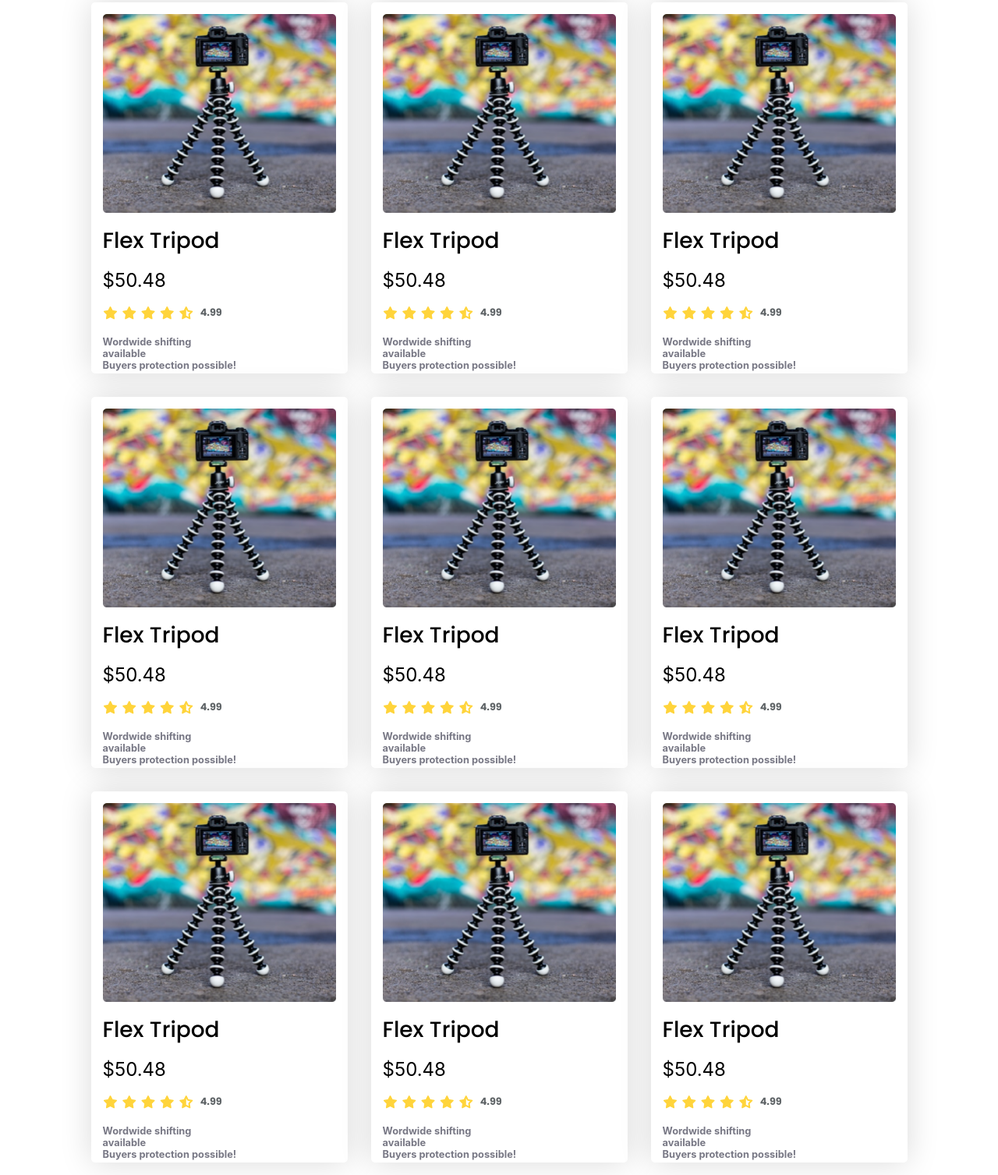
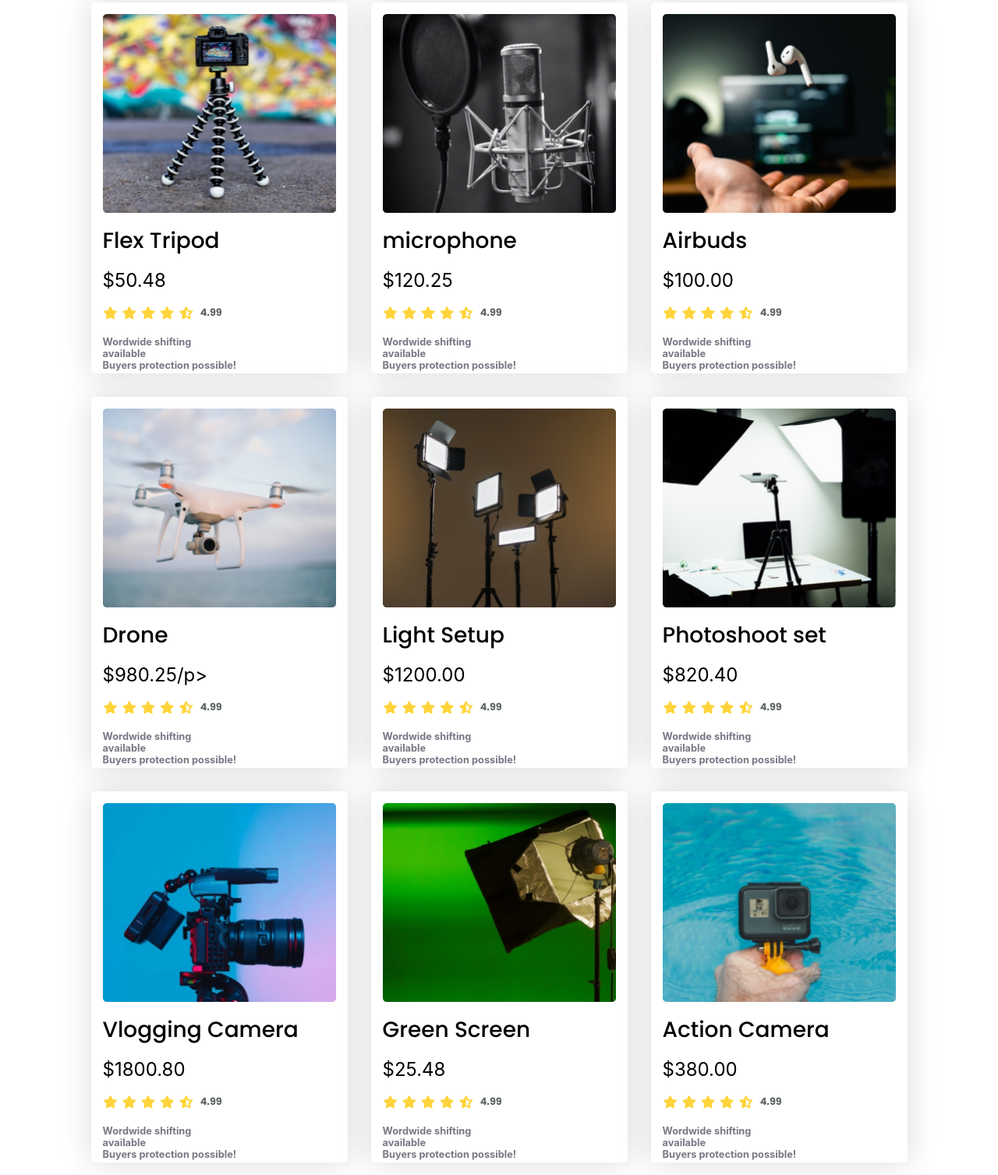
Before and after one commit to AforArdi/influence-gear, a plain HTML site: page index.html in a window 1280 px wide. Shown: the part 993-2500 px from the top of the page at 78% size. Drawn offline with Linux system fonts and the light colour scheme.

Commit message:
product updated, fully mobile responsive, but a light bug remain in footer section(right side)

```diff
--- a/css/style.css
+++ b/css/style.css
@@ -29,6 +29,7 @@
     padding: 0;
     box-sizing: border-box;
     list-style: none;
+    /* outline: 1px solid red; */
 }
 
 /* shared styles */
@@ -338,6 +339,7 @@ footer{
     }
 
     #featured{
+        margin-top: 50px;
         margin-bottom: 50px;
     }
     #featured .featured-container{
@@ -359,11 +361,17 @@ footer{
         width: 100%;
         text-align: center;
     }
+    /* .featured-pic img{
+        max-width: 300px;
+        width: 100%;
+    } */
     .featured-pic img{
-        width: 300px;
+        width: 100%;
+        max-width: 300px;
+        height: auto;
+        display: block;
     }
 
     footer{
-
     }
 }
--- a/index.html
+++ b/index.html
@@ -108,9 +108,9 @@
             </div>
 
             <div class="card display-flex">
-                <img src="./images/tripod.png" alt="">
-                <h3>Flex Tripod</h3>
-                <p class="price inter-font">&dollar;50.48</p>
+                <img src="./images/mic.png" alt="">
+                <h3>microphone</h3>
+                <p class="price inter-font">&dollar;120.25</p>
 
                 <div class="rating display-flex">
                     <div class="rating-star">
@@ -128,9 +128,9 @@
             </div>
 
             <div class="card display-flex">
-                <img src="./images/tripod.png" alt="">
-                <h3>Flex Tripod</h3>
-                <p class="price inter-font">&dollar;50.48</p>
+                <img src="./images/airpod.png" alt="">
+                <h3>Airbuds</h3>
+                <p class="price inter-font">&dollar;100.00</p>
 
                 <div class="rating display-flex">
                     <div class="rating-star">
@@ -148,9 +148,9 @@
             </div>
 
             <div class="card display-flex">
-                <img src="./images/tripod.png" alt="">
-                <h3>Flex Tripod</h3>
-                <p class="price inter-font">&dollar;50.48</p>
+                <img src="./images/drone.png" alt="">
+                <h3>Drone</h3>
+                <p class="price inter-font">&dollar;980.25/p>
 
                 <div class="rating display-flex">
                     <div class="rating-star">
@@ -168,28 +168,9 @@
             </div>
 
             <div class="card display-flex">
-                <img src="./images/tripod.png" alt="">
-                <h3>Flex Tripod</h3>
-                <p class="price inter-font">&dollar;50.48</p>
-
-                <div class="rating display-flex">
-                    <div class="rating-star">
-                        <i class="fa-solid fa-star" style="color: #FFD43B;"></i>
-                        <i class="fa-solid fa-star" style="color: #FFD43B;"></i>
-                        <i class="fa-solid fa-star" style="color: #FFD43B;"></i>
-                        <i class="fa-solid fa-star" style="color: #FFD43B;"></i>
-                        <i class="fa-solid fa-star-half-stroke" style="color: #FFD43B;"></i>
-                    </div>
-                    <p class="rating-number">4.99</p>
-                </div>
-
-                <p class="text-secondary inter-font">Wordwide shifting <br>available <br>
-                Buyers protection possible!</p>
-            </div>
-            <div class="card display-flex">
-                <img src="./images/tripod.png" alt="">
-                <h3>Flex Tripod</h3>
-                <p class="price inter-font">&dollar;50.48</p>
+                <img src="./images/lights.png" alt="">
+                <h3>Light Setup</h3>
+                <p class="price inter-font">&dollar;1200.00</p>
 
                 <div class="rating display-flex">
                     <div class="rating-star">
@@ -207,9 +188,9 @@
             </div>
 
             <div class="card display-flex">
-                <img src="./images/tripod.png" alt="">
-                <h3>Flex Tripod</h3>
-                <p class="price inter-font">&dollar;50.48</p>
+                <img src="./images/setup.png" alt="">
+                <h3>Photoshoot set</h3>
+                <p class="price inter-font">&dollar;820.40</p>
 
                 <div class="rating display-flex">
                     <div class="rating-star">
@@ -227,9 +208,9 @@
             </div>
 
             <div class="card display-flex">
-                <img src="./images/tripod.png" alt="">
-                <h3>Flex Tripod</h3>
-                <p class="price inter-font">&dollar;50.48</p>
+                <img src="./images/camera.png" alt="">
+                <h3>Vlogging Camera</h3>
+                <p class="price inter-font">&dollar;1800.80</p>
 
                 <div class="rating display-flex">
                     <div class="rating-star">
@@ -247,9 +228,29 @@
             </div>
 
             <div class="card display-flex">
-                <img src="./images/tripod.png" alt="">
-                <h3>Flex Tripod</h3>
-                <p class="price inter-font">&dollar;50.48</p>
+                <img src="./images/single-light.png" alt="">
+                <h3>Green Screen</h3>
+                <p class="price inter-font">&dollar;25.48</p>
+
+                <div class="rating display-flex">
+                    <div class="rating-star">
+                        <i class="fa-solid fa-star" style="color: #FFD43B;"></i>
+                        <i class="fa-solid fa-star" style="color: #FFD43B;"></i>
+                        <i class="fa-solid fa-star" style="color: #FFD43B;"></i>
+                        <i class="fa-solid fa-star" style="color: #FFD43B;"></i>
+                        <i class="fa-solid fa-star-half-stroke" style="color: #FFD43B;"></i>
+                    </div>
+                    <p class="rating-number">4.99</p>
+                </div>
+
+                <p class="text-secondary inter-font">Wordwide shifting <br>available <br>
+                Buyers protection possible!</p>
+            </div>
+
+            <div class="card display-flex">
+                <img src="./images/action.png" alt="">
+                <h3>Action Camera</h3>
+                <p class="price inter-font">&dollar;380.00</p>
 
                 <div class="rating display-flex">
                     <div class="rating-star">
```
